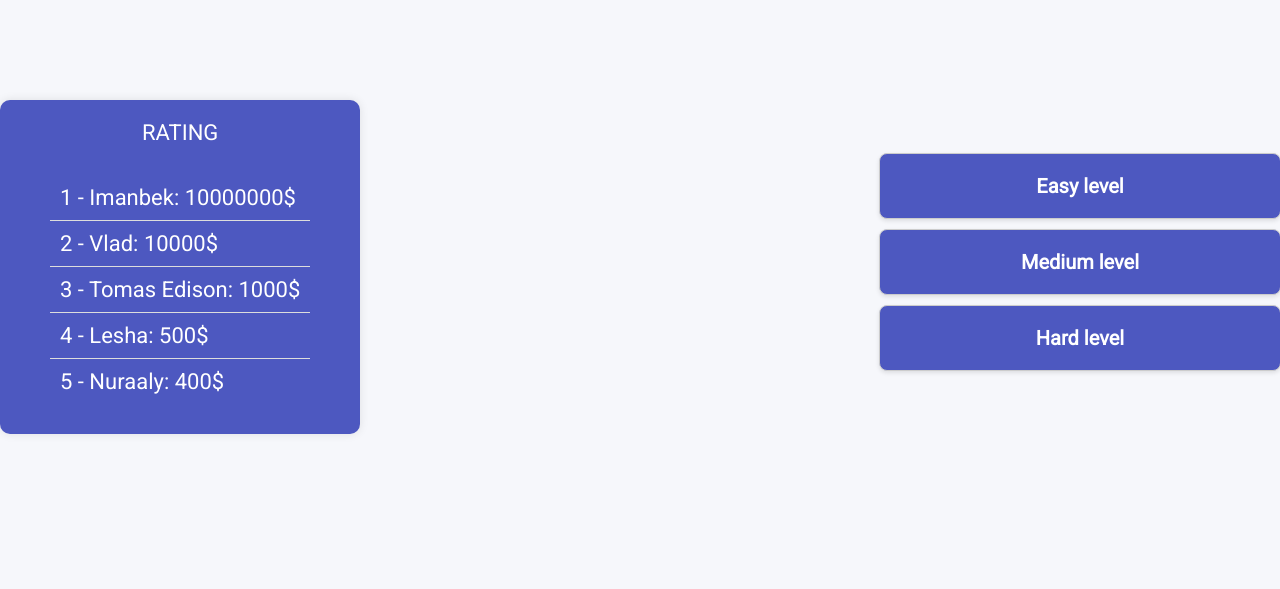
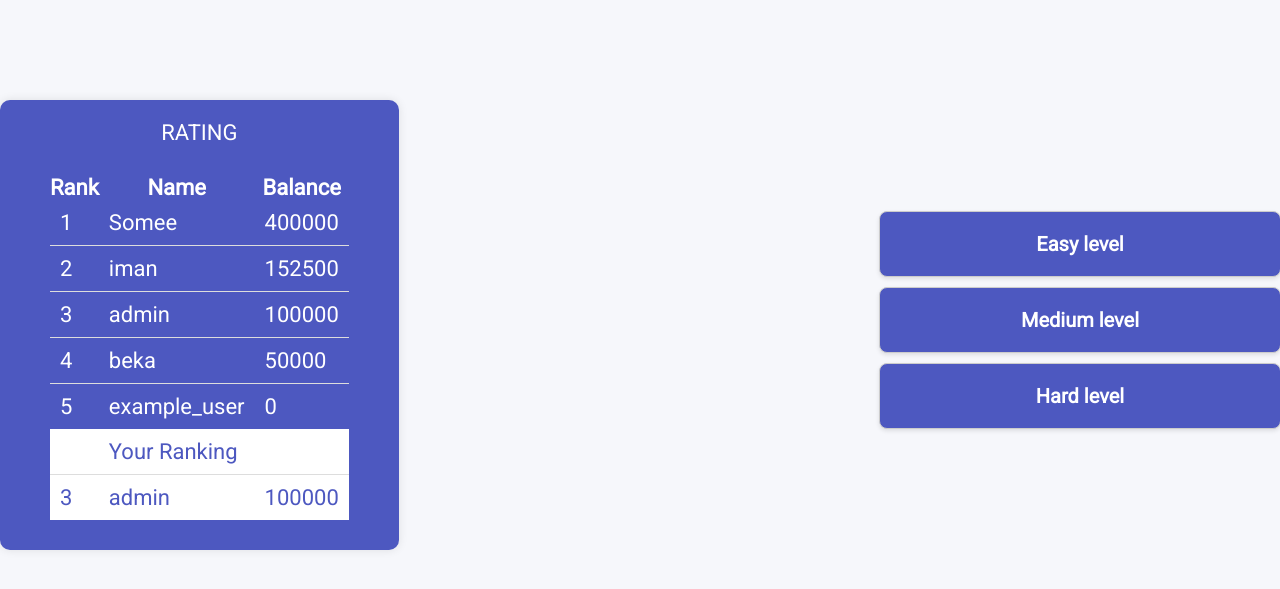
Before and after one commit to INAI-WIN-1/WWR, a Django app: page /tests/ in a window 1280 px wide. Shown: the part 71-660 px from the top of the page. Run offline with Django 4.2, Linux system fonts and the light colour scheme; a user stored in the database is signed in; data comes from the database, SQL or seed files in the repository; both versions use the stored data as it was after the commit.

Commit message:
done rating system for user who is authenticated only

```diff
--- a/custom_profile/views.py
+++ b/custom_profile/views.py
@@ -1,13 +1,13 @@
 from django.contrib.auth.decorators import login_required
-from django.contrib.auth.models import User
 from django.shortcuts import render
-
 from custom_profile.models import Game, Profile
 
+# def rating_list(request):
+#     profiles = Profile.objects.all()
+#     return render(request, 'ratings.html', {'profiles': profiles})
 
 @login_required
 def profile_view(request):
     user = request.user
-
     games = Game.objects.filter(user=user)
     return render(request, 'profile.html', {'games': games})
--- a/static/css/styles.css
+++ b/static/css/styles.css
@@ -1,6 +1,11 @@
 @import url('https://fonts.googleapis.com/css2?family=Roboto&display=swap');
-
-
+tfoot tr{
+    background: white;
+    color: #4d58c0;
+}
+tfoot{
+    border-radius: 10px;
+}
 body {
     padding: 0;
     margin: 0;
--- a/templates/index.html
+++ b/templates/index.html
@@ -5,23 +5,40 @@
         <div class="rating">
             <table>
                 <caption>RATING</caption>
-                <tr>
-                    <td>
-                        <p>1 - Imanbek: 10000000$</p>
-                    </td>
-                </tr>
-                <tr>
-                    <td>2 - Vlad: 10000$</td>
-                </tr>
-                <tr>
-                    <td>3 - Tomas Edison: 1000$</td>
-                </tr>
-                <tr>
-                    <td>4 - Lesha: 500$</td>
-                </tr>
-                <tr>
-                    <td>5 - Nuraaly: 400$</td>
-                </tr>
+                <thead>
+                    <tr>
+                        <th>Rank</th>
+                        <th>Name</th>
+                        <th>Balance</th>
+                    </tr>
+                </thead>
+                <tbody>
+                    {% if ranked_profiles %}
+                        {% for rank, profile in ranked_profiles %}
+                            <tr>
+                                <td>{{ rank }}</td>
+                                <td>{{ profile.user.username }}</td>
+                                <td>{{ profile.balance }}</td>
+                            </tr>
+                        {% endfor %}
+                    {% else %}
+                        <tr>
+                            <td colspan="3">Didn't find users</td>
+                        </tr>
+                    {% endif %}
+                </tbody>
+                <tfoot>
+                    <tr>
+                        <td></td>
+                        <td>Your Ranking</td>
+                        <td></td>
+                    </tr>
+                    <tr>
+                        <td>{{ cuser_rank }}</td>
+                        <td>{{ cuser_profile.user.username }}</td>
+                        <td>{{ cuser_profile.balance }}</td>
+                    </tr>
+                </tfoot>
             </table>
         </div>
         <div class="tests">
--- a/tests/views.py
+++ b/tests/views.py
@@ -5,9 +5,47 @@
 from tests.models import Test
 
 
+# views.py
+
+from django.shortcuts import render
+from custom_profile.models import Profile
+
+# def indexView(request):
+#     if request.user.is_authenticated:
+#         cuser = request.user
+#         try:
+#             cuser_profile = Profile.objects.get(user=cuser)
+#         except Profile.DoesNotExist:
+#             cuser_profile = None
+#         profiles = Profile.objects.all().order_by('-balance')
+#         ranked_profiles = [(index + 1, profile) for index, profile in enumerate(profiles)]
+#         return render(request, template_name='index.html', context={'ranked_profiles': ranked_profiles, 'cuser_profile': cuser_profile})
+#     else:
+#         profiles = Profile.objects.all().order_by('-balance')
+#         ranked_profiles = [(index + 1, profile) for index, profile in enumerate(profiles)]
+#         return render(request, template_name='index.html', context={'ranked_profiles': ranked_profiles, 'cuser_profile': None})
+# views.py
+
+from django.shortcuts import render
+from custom_profile.models import Profile
+
+
 def indexView(request):
-    if request.method == "GET":
-        return render(request, template_name='index.html', context={'posts': 'hello from tests'})
+    if request.user.is_authenticated:
+        cuser = request.user
+        try:
+            cuser_profile = Profile.objects.get(user=cuser)
+        except Profile.DoesNotExist:
+            cuser_profile = None
+        profiles = Profile.objects.all().order_by('-balance')
+        cuser_rank = list(profiles).index(cuser_profile) + 1 if cuser_profile else None
+        ranked_profiles = [(index + 1, profile) for index, profile in enumerate(profiles)]
+        return render(request, template_name='index.html',
+                      context={'ranked_profiles': ranked_profiles, 'cuser_profile': cuser_profile,
+                               'cuser_rank': cuser_rank})
+    else:
+        return render(request, template_name='index.html',
+                      context={'ranked_profiles': [], 'cuser_profile': None, 'cuser_rank': None})
 
 
 ratings_by_level = {
```
Also changed, not shown: db.sqlite3.
